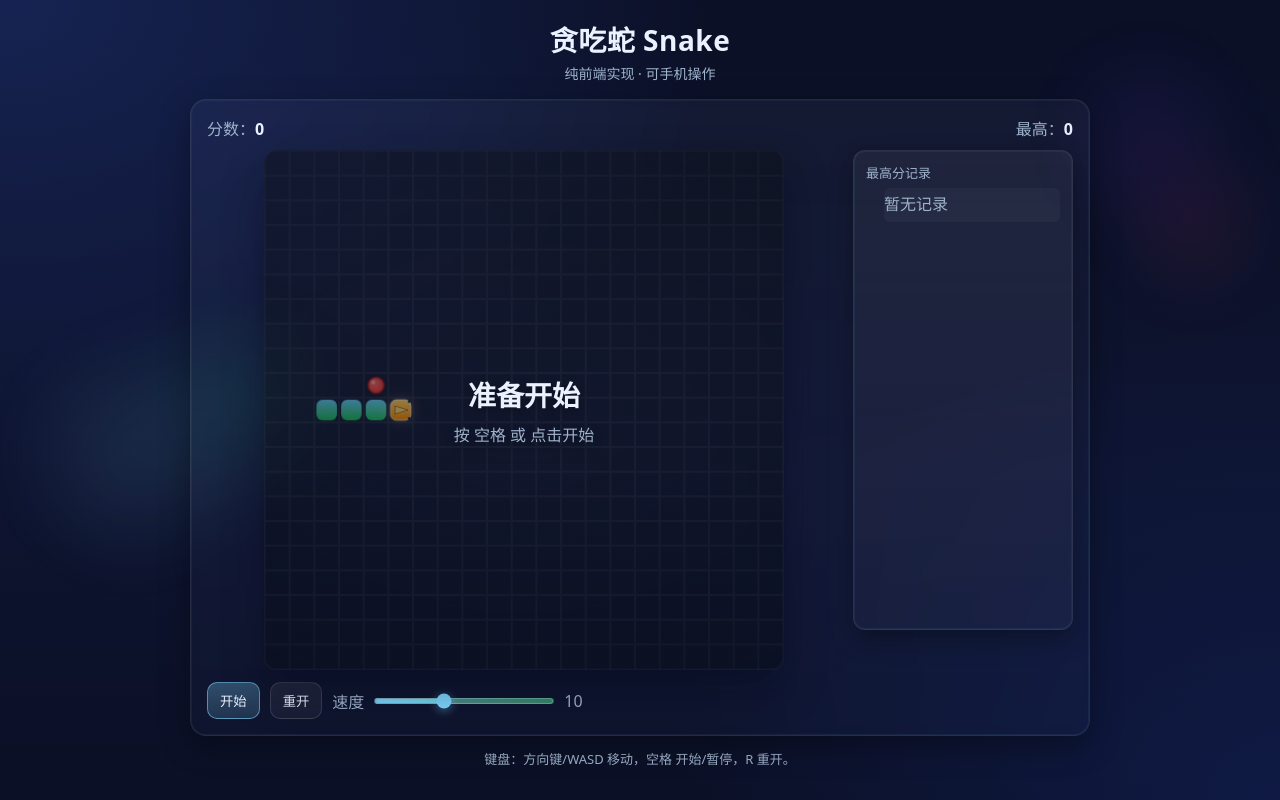
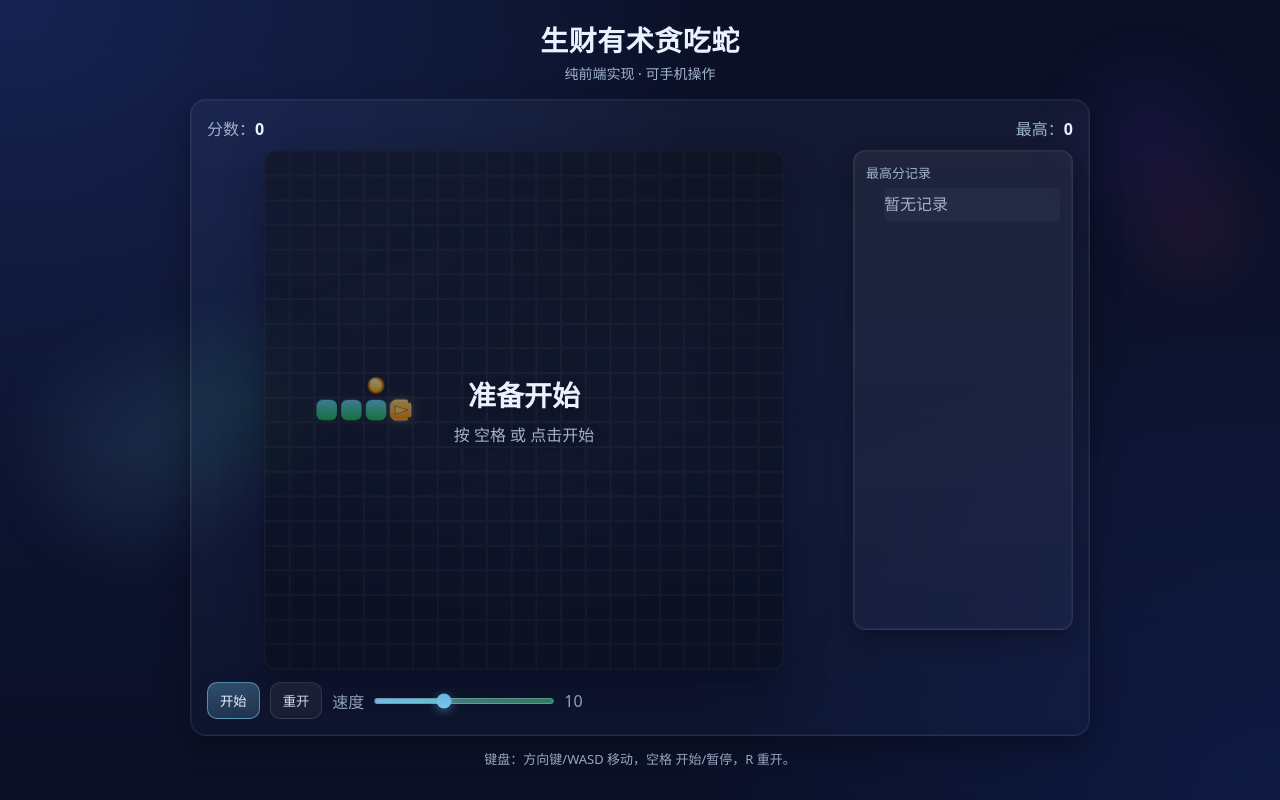
Before and after one commit to 0xfirework/SnakeGame, a plain HTML site: page index.html in a window 1280 px wide. Drawn offline with Linux system fonts and the light colour scheme.

Commit message:
修改了

```diff
--- a/index.html
+++ b/index.html
@@ -3,13 +3,13 @@
   <head>
     <meta charset="UTF-8" />
     <meta name="viewport" content="width=device-width, initial-scale=1" />
-    <title>贪吃蛇 Snake</title>
+    <title>生财有术贪吃蛇</title>
     <link rel="stylesheet" href="style.css" />
   </head>
   <body>
     <div class="wrap">
       <header class="site-header">
-        <h1>贪吃蛇 Snake</h1>
+        <h1>生财有术贪吃蛇</h1>
         <p class="subtitle">纯前端实现 · 可手机操作</p>
       </header>
 
--- a/script.js
+++ b/script.js
@@ -249,7 +249,7 @@
       }
       ctx.stroke();
 
-      // 食物（通用红色大圆）
+      // 食物（黄金金币）
       const fx = this.food.x * cell;
       const fy = this.food.y * cell;
       const pad = Math.floor(cell * 0.12);
@@ -257,24 +257,35 @@
       const cy = fy + cell / 2;
       const r = Math.max(4, Math.floor(cell * 0.36));
       ctx.save();
-      const gApple = ctx.createRadialGradient(cx - r * 0.4, cy - r * 0.5, r * 0.2, cx, cy, r);
-      gApple.addColorStop(0, '#ff6b6b');
-      gApple.addColorStop(1, '#ef4444');
-      ctx.fillStyle = gApple;
-      ctx.strokeStyle = 'rgba(153, 27, 27, 0.6)';
+      // 外圈金色基底
+      const gOuter = ctx.createRadialGradient(cx - r * 0.35, cy - r * 0.55, r * 0.2, cx, cy, r);
+      gOuter.addColorStop(0, '#fde68a'); // 亮
+      gOuter.addColorStop(1, '#f59e0b'); // 深
+      ctx.fillStyle = gOuter;
+      ctx.strokeStyle = 'rgba(120,53,15,0.55)';
       ctx.lineWidth = Math.max(1, Math.floor(cell / 12));
-      ctx.shadowColor = 'rgba(0,0,0,0.35)';
-      ctx.shadowBlur = Math.floor(cell * 0.15);
+      ctx.shadowColor = 'rgba(0,0,0,0.3)';
+      ctx.shadowBlur = Math.floor(cell * 0.14);
       ctx.beginPath();
       ctx.arc(cx, cy, r, 0, Math.PI * 2);
       ctx.fill();
       ctx.stroke();
-      // 高光点
+      // 内盘
+      const rin = Math.floor(r * 0.72);
+      const gInner = ctx.createLinearGradient(cx, cy - rin, cx, cy + rin);
+      gInner.addColorStop(0, '#fff7c2');
+      gInner.addColorStop(1, '#fbbf24');
       ctx.shadowBlur = 0;
-      ctx.fillStyle = 'rgba(255,255,255,0.35)';
+      ctx.fillStyle = gInner;
       ctx.beginPath();
-      ctx.arc(cx - r * 0.35, cy - r * 0.35, Math.max(2, Math.floor(r * 0.18)), 0, Math.PI * 2);
+      ctx.arc(cx, cy, rin, 0, Math.PI * 2);
       ctx.fill();
+      // 高光弧
+      ctx.strokeStyle = 'rgba(255,255,255,0.6)';
+      ctx.lineWidth = Math.max(1, Math.floor(r * 0.18));
+      ctx.beginPath();
+      ctx.arc(cx - r * 0.15, cy - r * 0.15, r * 0.65, -Math.PI * 0.9, -Math.PI * 0.4);
+      ctx.stroke();
       ctx.restore();
 
       // 蛇身
```
